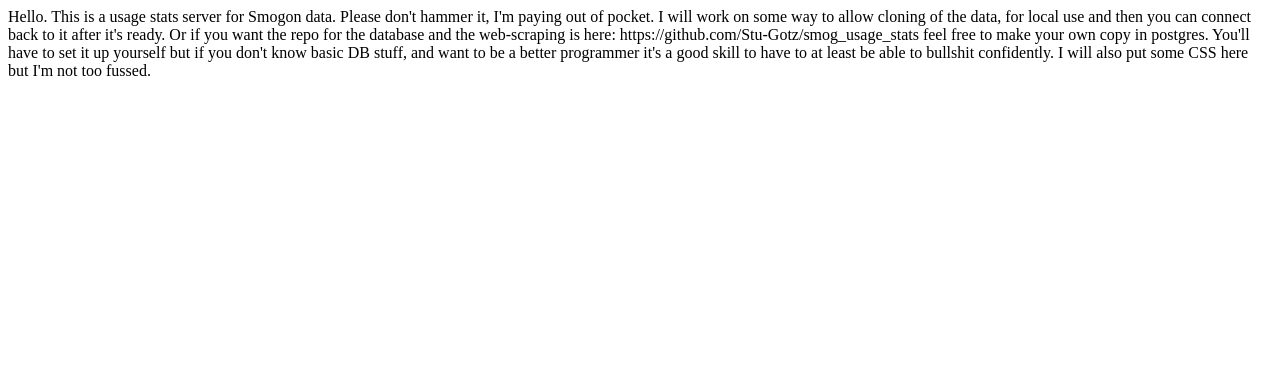
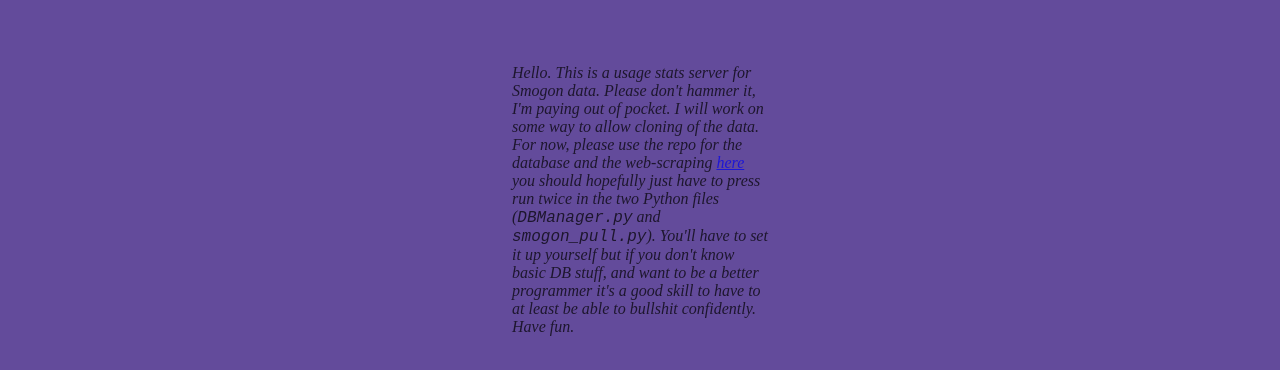
Before and after one commit to Stu-Gotz/usage_server, a website: page public/index.html in a window 1280 px wide. Drawn offline with Linux system fonts and the light colour scheme.

Commit message:
added some css to the home page

```diff
--- a/public/index.html
+++ b/public/index.html
@@ -1,6 +1,7 @@
 <!DOCTYPE html>
 <html lang="en">
 <head>
+  <link rel="stylesheet" href="style.css">
   <meta charset="UTF-8">
   <meta http-equiv="X-UA-Compatible" content="IE=edge">
   <meta name="viewport" content="width=device-width, initial-scale=1.0">
@@ -8,6 +9,23 @@
   <!-- <script src="index.js"></script> -->
 </head>
 <body>
-  Hello. This is a usage stats server for Smogon data. Please don't hammer it, I'm paying out of pocket. I will work on some way to allow cloning of the data, for local use and then you can connect back to it after it's ready. Or if you want the repo for the database and the web-scraping is here: https://github.com/Stu-Gotz/smog_usage_stats feel free to make your own copy in postgres. You'll have to set it up yourself but if you don't know basic DB stuff, and want to be a better programmer it's a good skill to have to at least be able to bullshit confidently. I will also put some CSS here but I'm not too fussed.
+  <div class="greeting">
+    <div class="text">
+      Hello. This is a usage stats server for Smogon data.
+      Please don't hammer it, I'm paying out of pocket.
+      I will work on some way to allow cloning of the data.
+      For now, please use the repo for the
+      database and the web-scraping
+      <a href="https://github.com/Stu-Gotz/smog_usage_stats">here</a>
+      you should hopefully just have to press run twice in the
+      two Python files (<code>DBManager.py</code> and <code>smogon_pull.py</code>).
+      You'll have to set it up yourself but if you don't
+      know basic DB stuff, and want to be a better programmer
+      it's a good skill to have to at least be able to
+      bullshit confidently.
+      <br>
+      Have fun.
+    </div>
+  </div>
 </body>
 </html>
--- /dev/null
+++ b/public/style.css
@@ -0,0 +1,32 @@
+*,
+*::before,
+*::after {
+    margin: 0;
+    padding: 0;
+}
+
+html {
+    font-size: 62.5%;
+}
+
+body {
+    box-sizing: border-box;
+    font-family: 'dank mono';
+    font-size: 1.6rem;
+    font-style: italic;
+    height: 100%;
+    width: 100%;
+    background-color: #634b9b;
+    opacity: .7;
+}
+
+.greeting {
+    display: flex;
+    align-items: center;
+    justify-self: center;
+    margin: 5% 40%;
+}
+
+.text {
+    text-shadow: .1rem;
+}
```
